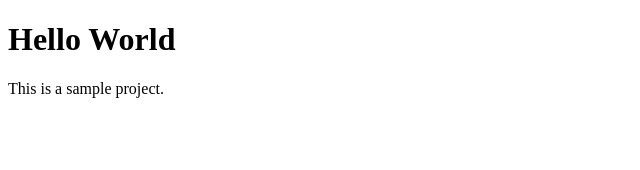
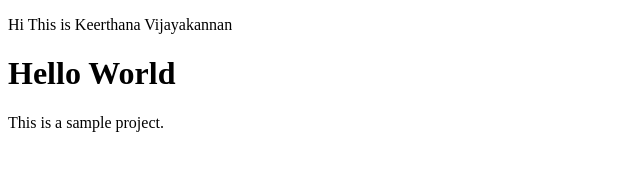
Before and after one commit to KeerthanaVijayakannan/sample, a plain HTML site: page index.html in a window 1280 px wide. Shown: the whole page, without its empty margins (0-640 px from the left). Drawn offline with Linux system fonts and the light colour scheme.

Commit message:
add para tag

```diff
--- a/index.html
+++ b/index.html
@@ -3,6 +3,7 @@
 <html>
 <head>
   <title>My Project</title>
+  <p>Hi This is Keerthana Vijayakannan</p>
 </head>
 <body>
   <h1>Hello World</h1>
```
